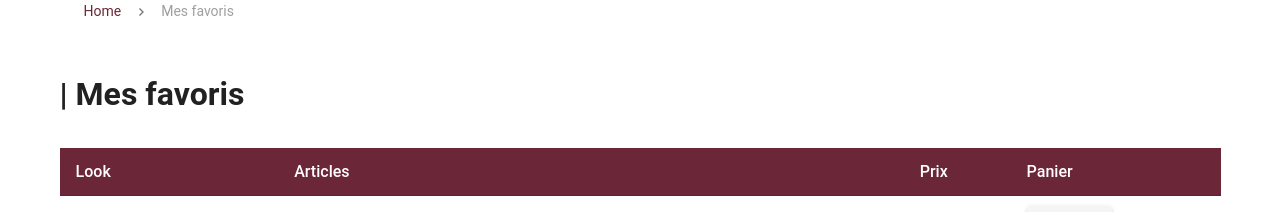
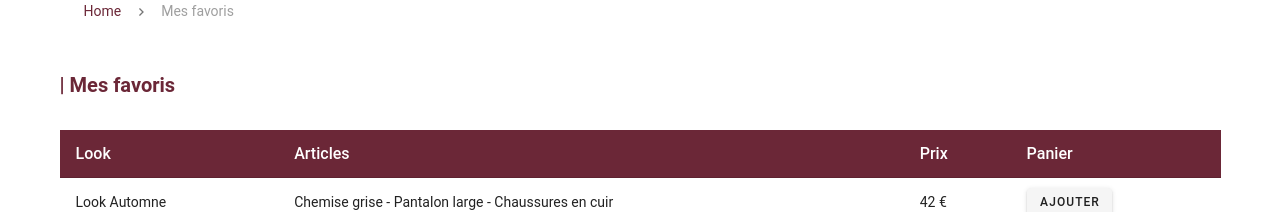
Before and after one commit to Liaxum/green-your-look-vue, a Vue app: page /Favoris in a window 1280 px wide. Shown: the part 129-341 px from the top of the page. Built offline with nearby package versions, Linux system fonts and the light colour scheme; no server answers.

Commit message:
page favoris

```diff
--- a/src/views/ProfilViews/Favoris.vue
+++ b/src/views/ProfilViews/Favoris.vue
@@ -70,5 +70,9 @@ export default {
 };
 </script>
 
-<style>
+<style scoped>
+h1 {
+  font-size: 20px;
+  color: #6b2737;
+}
 </style>
```
